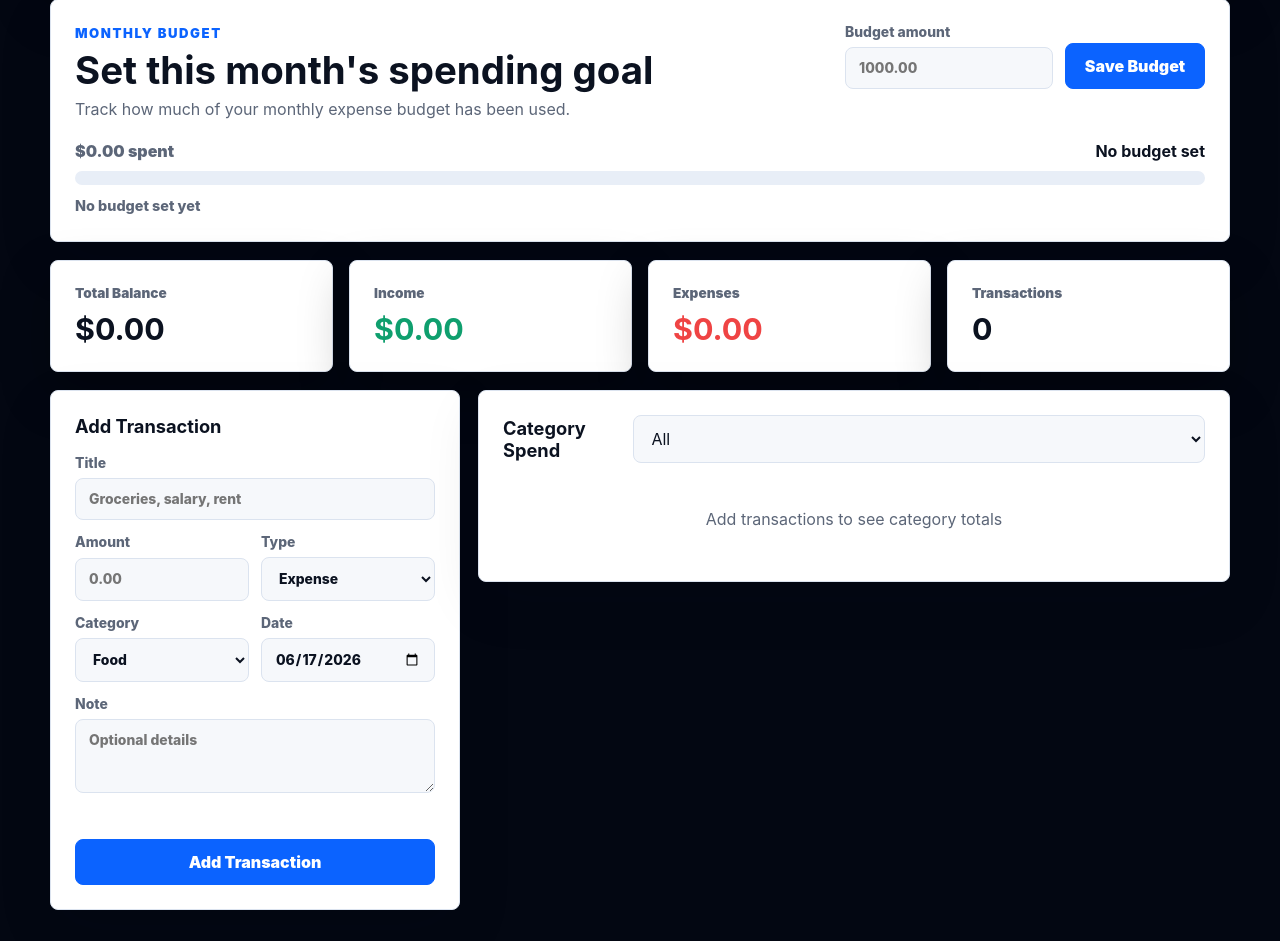
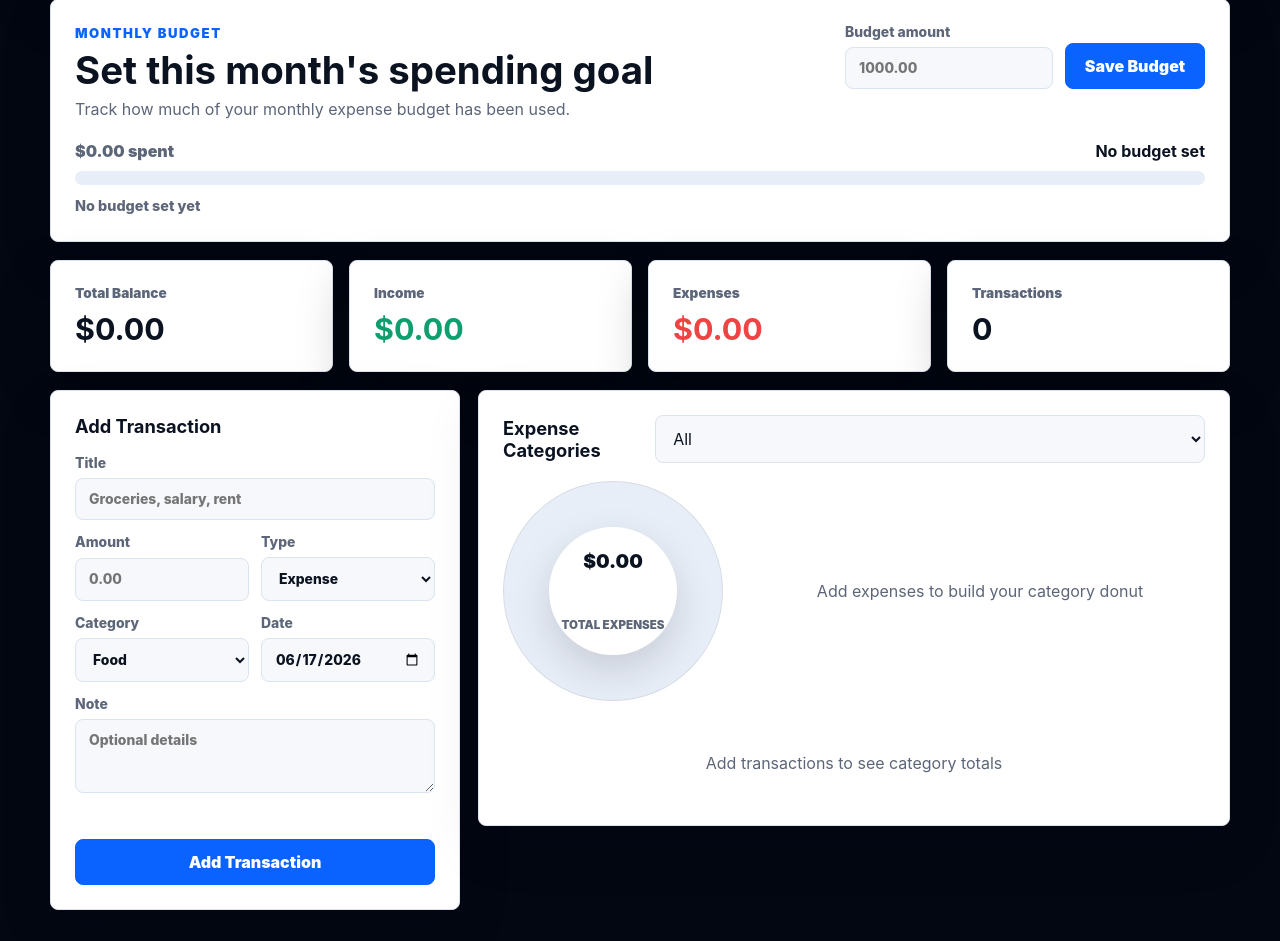
Before and after one commit to NAVXXN0611/Expense-Tracker-Dashboard-, a Flask app: page /dashboard in a window 1280 px wide. Shown: the part 496-1437 px from the top of the page. Run offline with Flask 3, Linux system fonts and the light colour scheme; the visitor is signed in with stand-in values (Sample User, id 1); data that the repository does not hold is empty; some libraries are stand-ins or nearby versions.

Commit message:
Add expense category donut chart

```diff
--- a/static/script.js
+++ b/static/script.js
@@ -19,6 +19,20 @@ const budgetSpentValue = document.querySelector("#budgetSpentValue");
 const budgetRemainingValue = document.querySelector("#budgetRemainingValue");
 const budgetPercentValue = document.querySelector("#budgetPercentValue");
 const budgetFill = document.querySelector("#budgetFill");
+const categoryDonut = document.querySelector("#categoryDonut");
+const donutLegend = document.querySelector("#donutLegend");
+const donutTotalLabel = document.querySelector("#donutTotalLabel");
+
+const categoryColors = [
+    "#0b63ff",
+    "#14b8a6",
+    "#f59e0b",
+    "#ef4444",
+    "#8b5cf6",
+    "#22c55e",
+    "#06b6d4",
+    "#f97316",
+];
 
 const currency = new Intl.NumberFormat("en-US", {
     style: "currency",
@@ -56,6 +70,7 @@ function render() {
     renderBudget();
     renderTable(filtered);
     renderChart(filtered);
+    renderDonutChart();
 }
 
 function renderSummary() {
@@ -216,6 +231,49 @@ function renderChart(items) {
     }).join("");
 }
 
+function renderDonutChart() {
+    if (!categoryDonut || !donutLegend || !donutTotalLabel) return;
+
+    const expenseTotals = transactions
+        .filter((transaction) => transaction.type === "expense")
+        .reduce((groups, transaction) => {
+            groups[transaction.category] = (groups[transaction.category] || 0) + transaction.amount;
+            return groups;
+        }, {});
+    const rows = Object.entries(expenseTotals).sort((a, b) => b[1] - a[1]);
+    const total = rows.reduce((sum, [, amount]) => sum + amount, 0);
+
+    donutTotalLabel.textContent = currency.format(total);
+
+    if (!rows.length || total <= 0) {
+        categoryDonut.style.background = "#e8eef7";
+        donutLegend.innerHTML = `<div class="empty-state compact-empty">Add expenses to build your category donut</div>`;
+        return;
+    }
+
+    let cursor = 0;
+    const slices = rows.map(([category, amount], index) => {
+        const start = cursor;
+        const size = (amount / total) * 100;
+        cursor += size;
+        const color = categoryColors[index % categoryColors.length];
+        return `${color} ${start}% ${cursor}%`;
+    });
+
+    categoryDonut.style.background = `conic-gradient(${slices.join(", ")})`;
+    donutLegend.innerHTML = rows.map(([category, amount], index) => {
+        const color = categoryColors[index % categoryColors.length];
+        const percent = Math.round((amount / total) * 100);
+        return `
+            <div class="donut-legend-row">
+                <span class="legend-color" style="background:${color}"></span>
+                <span>${escapeHtml(category)}</span>
+                <strong>${currency.format(amount)} · ${percent}%</strong>
+            </div>
+        `;
+    }).join("");
+}
+
 form.addEventListener("submit", async (event) => {
     event.preventDefault();
     formMessage.textContent = "";
--- a/static/styles.css
+++ b/static/styles.css
@@ -763,6 +763,82 @@ button:hover,
     gap: 14px;
 }
 
+.donut-layout {
+    display: grid;
+    grid-template-columns: 230px minmax(0, 1fr);
+    gap: 22px;
+    align-items: center;
+    margin-bottom: 24px;
+}
+
+.donut-chart {
+    display: grid;
+    width: 220px;
+    aspect-ratio: 1;
+    place-items: center;
+    border-radius: 50%;
+    background: #e8eef7;
+    box-shadow: inset 0 0 0 1px rgba(3, 7, 18, 0.08);
+}
+
+.donut-chart > div {
+    display: grid;
+    width: 128px;
+    aspect-ratio: 1;
+    place-items: center;
+    border-radius: 50%;
+    background: var(--white);
+    text-align: center;
+    box-shadow: 0 16px 40px rgba(3, 7, 18, 0.14);
+}
+
+.donut-chart span {
+    color: var(--ink);
+    font-size: 1.2rem;
+    font-weight: 900;
+}
+
+.donut-chart small {
+    color: var(--muted);
+    font-size: 0.72rem;
+    font-weight: 900;
+    text-transform: uppercase;
+}
+
+.donut-legend {
+    display: grid;
+    gap: 10px;
+}
+
+.donut-legend-row {
+    display: grid;
+    grid-template-columns: 14px minmax(90px, 1fr) auto;
+    gap: 10px;
+    align-items: center;
+    padding: 10px 0;
+    border-bottom: 1px solid var(--line);
+    color: var(--muted);
+    font-size: 0.9rem;
+    font-weight: 800;
+}
+
+.legend-color {
+    width: 14px;
+    height: 14px;
+    border-radius: 4px;
+}
+
+.donut-legend-row strong {
+    color: var(--ink);
+    font-weight: 900;
+    white-space: nowrap;
+}
+
+.compact-empty {
+    padding: 18px 0;
+    text-align: left;
+}
+
 .bar-row {
     display: grid;
     grid-template-columns: 120px 1fr 90px;
@@ -1046,6 +1122,15 @@ th {
         width: 100%;
     }
 
+    .donut-layout {
+        grid-template-columns: 1fr;
+        justify-items: center;
+    }
+
+    .donut-legend {
+        width: 100%;
+    }
+
     .hero-visual {
         min-height: 540px;
     }
@@ -1119,7 +1204,8 @@ th {
     .feature-grid,
     .summary-grid,
     .form-row,
-    .bar-row {
+    .bar-row,
+    .donut-legend-row {
         grid-template-columns: 1fr;
     }
 
--- a/templates/dashboard.html
+++ b/templates/dashboard.html
@@ -147,12 +147,21 @@
 
                 <section class="panel chart-panel">
                     <div class="panel-header">
-                        <h2>Category Spend</h2>
+                        <h2>Expense Categories</h2>
                         <select id="filterType" aria-label="Filter transactions">
                             <option value="all">All</option>
                             <option value="expense">Expenses</option>
                             <option value="income">Income</option>
                         </select>
+                    </div>
+                    <div class="donut-layout" aria-label="Expense category donut chart">
+                        <div class="donut-chart" id="categoryDonut">
+                            <div>
+                                <span id="donutTotalLabel">$0.00</span>
+                                <small>Total expenses</small>
+                            </div>
+                        </div>
+                        <div id="donutLegend" class="donut-legend"></div>
                     </div>
                     <div id="categoryChart" class="chart"></div>
                 </section>
```
Also changed, not shown: README.md.
